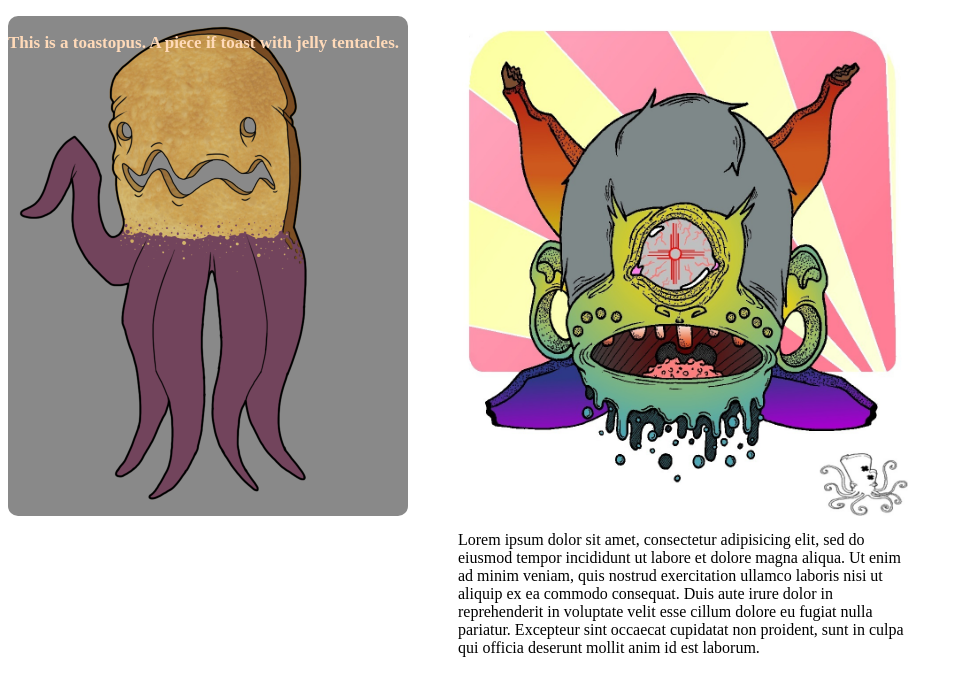
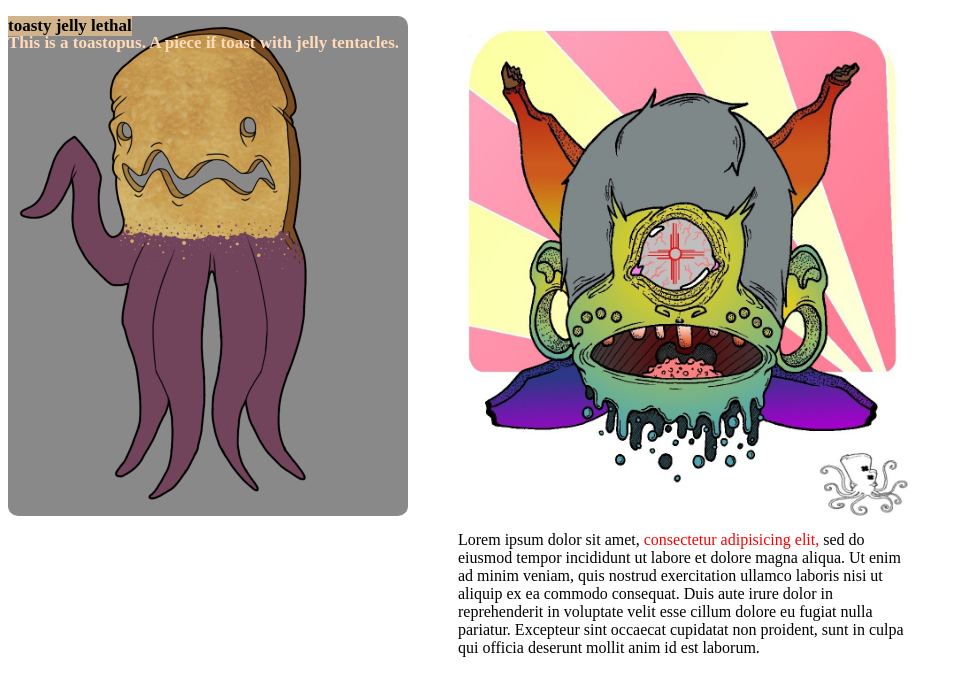
Before and after one commit to garrbainbridge/assignment4, a plain HTML site: page index.html in a window 1280 px wide. Shown: the top 696 px of the page, without its empty margins (0-963 px from the left). Drawn offline with Linux system fonts and the light colour scheme.

Commit message:
added ul and hover effect

```diff
--- a/css/main.css
+++ b/css/main.css
@@ -21,3 +21,24 @@ body {
     top: 515px;
     left: 450px;
 }
+li {
+    display: inline;
+    transition: .3s;
+
+}
+.top ul {
+    font-size: 17px;
+    color: black;
+    background: tan;
+    margin: 0;
+    padding:0;
+    position: absolute;
+    font-weight: bold;
+    list-style-type: none;
+    text-align: center;
+  }
+a:hover{
+  background: black;
+  color: tan;
+  transition: .3s;
+}
--- a/index.html
+++ b/index.html
@@ -10,12 +10,19 @@
       <img class="solo" src="./images/toastopus.png" alt="toastopus" height="500px">
       <p>
         This is a toastopus. A piece if toast with jelly tentacles.
+        <a>
+          <ul>
+            <li>toasty</li>
+            <li>jelly<li>
+            <li>lethal<li>
+          </ul>
+        </a>
       </p>
     </section>
     <section class="right">
       <img class="big" src="./images/monkeyhead.jpg" alt="monkeyhead" height="500px">
       <p>
-        Lorem ipsum dolor sit amet, consectetur adipisicing elit, sed do eiusmod tempor incididunt ut labore et dolore magna aliqua. Ut enim ad minim veniam, quis nostrud exercitation ullamco laboris nisi ut aliquip ex ea commodo consequat. Duis aute irure dolor in reprehenderit in voluptate velit esse cillum dolore eu fugiat nulla pariatur. Excepteur sint occaecat cupidatat non proident, sunt in culpa qui officia deserunt mollit anim id est laborum.
+        Lorem ipsum dolor sit amet, <span style="color:red"> consectetur adipisicing elit, </span> sed do eiusmod tempor incididunt ut labore et dolore magna aliqua. Ut enim ad minim veniam, quis nostrud exercitation ullamco laboris nisi ut aliquip ex ea commodo consequat. Duis aute irure dolor in reprehenderit in voluptate velit esse cillum dolore eu fugiat nulla pariatur. Excepteur sint occaecat cupidatat non proident, sunt in culpa qui officia deserunt mollit anim id est laborum.
       </p>
     </section>
   </body>
```
